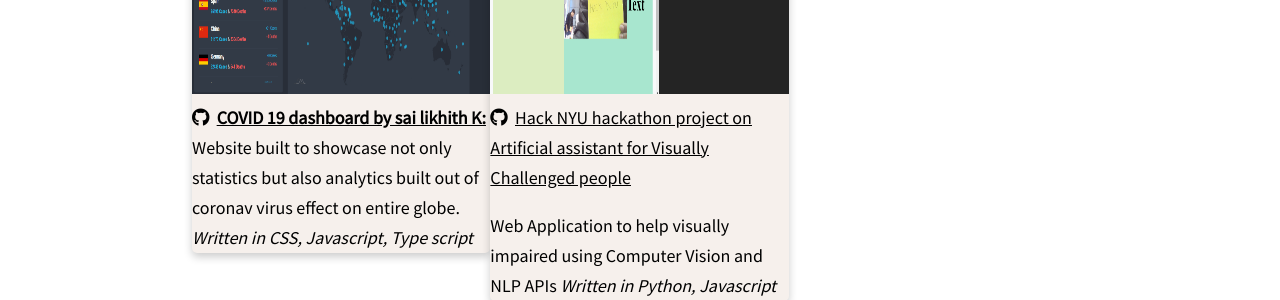
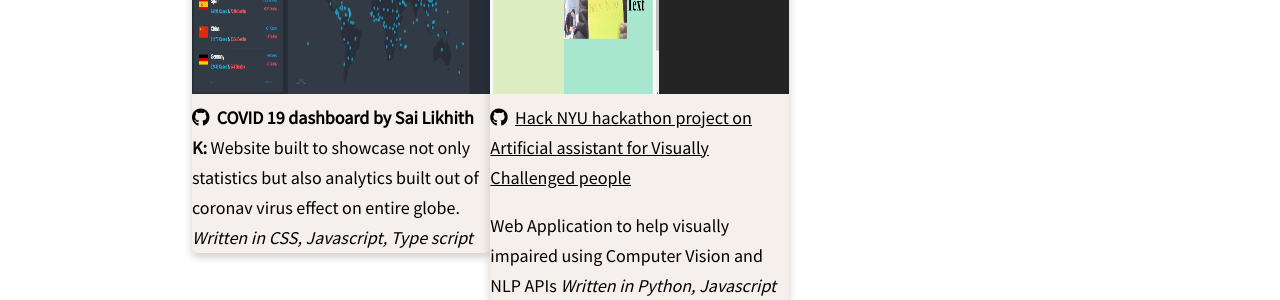
Before and after one commit to SaiLikhith7/Mywebsite, a Jekyll site: the page built from projects.html, in a window 1280 px wide. Shown: the part 352-652 px from the top of the page. Built offline with Jekyll 4.4.1, drawn with Linux system fonts in a browser that asks for light colours; nearby versions of some CDN libraries.

Commit message:
Update projects.html

```diff
--- a/_includes/projects.html
+++ b/_includes/projects.html
@@ -19,7 +19,7 @@
           <div class="card">
           <strong>
             <a href="https://github.com/SaiLikhith7/covid19-by-sailikhithk"><img src="./img/covid19.png" alt="Avatar" style="width:100%;height:300px;">
-              <i class="fab fa-github"></i>&nbsp;&nbsp;<b><u>COVID 19 dashboard by sai likhith K:</u></b>
+              <i class="fab fa-github"></i>&nbsp;&nbsp;<b>COVID 19 dashboard by Sai Likhith K:</b>
           Website built to showcase not only statistics but also analytics built out of coronav virus effect on entire globe. <i>Written in CSS, Javascript, Type script </i>
         </a>
         </strong>
```
